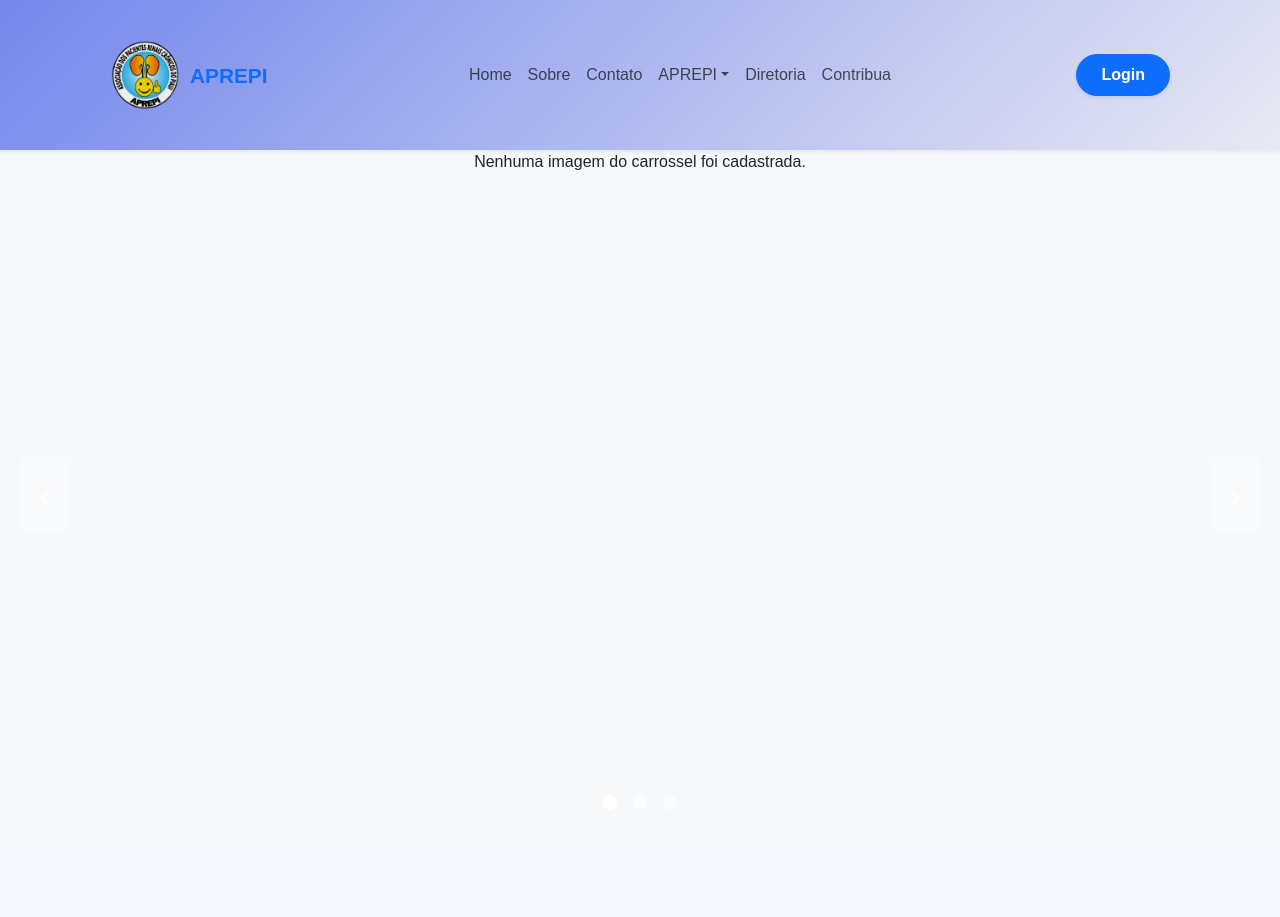
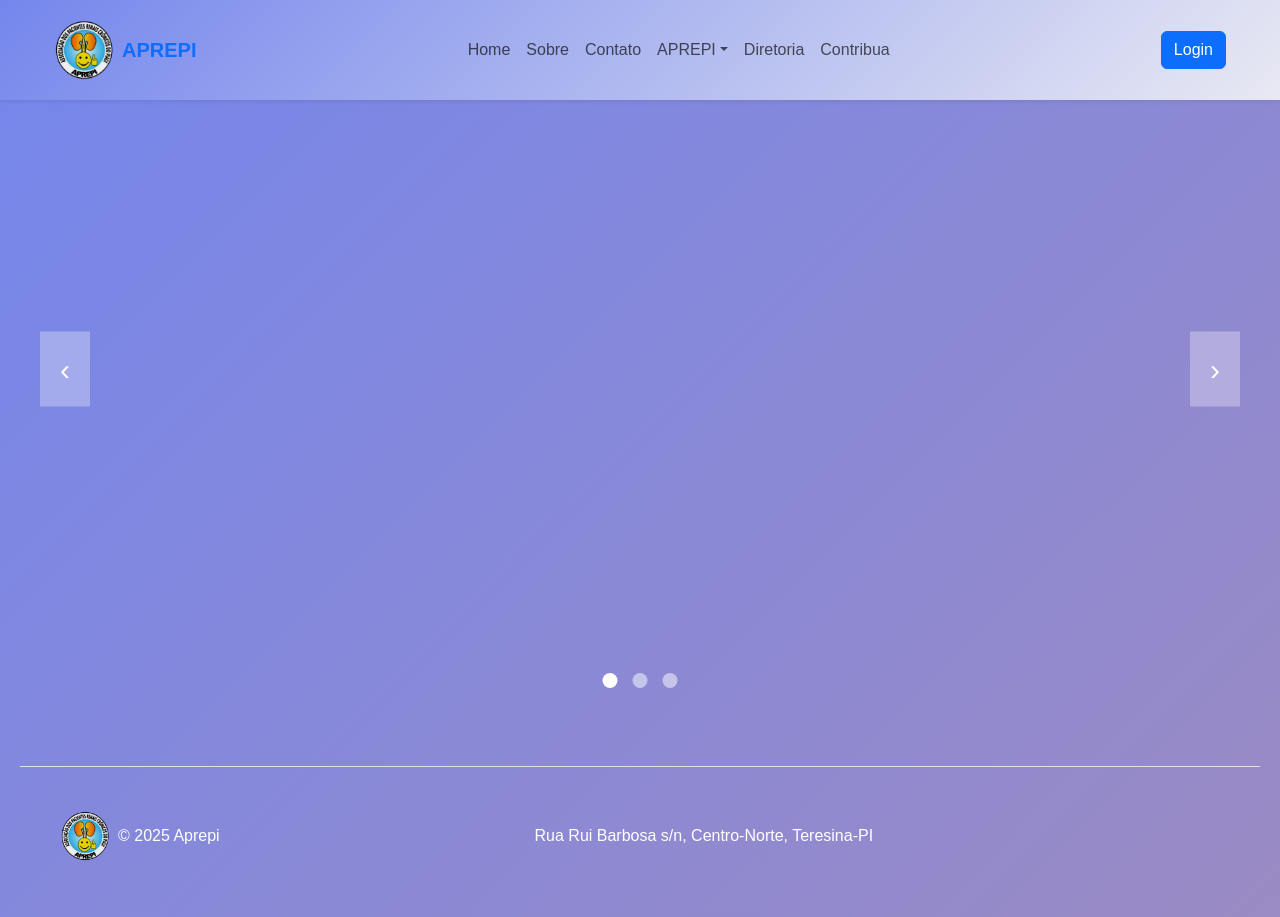
Before and after one commit to Nunnes11/Associacao-Aprepi, a Django app: page / in a window 1280 px wide. Before the commit the page ends 170 px from the top, so only its background shows below. Run offline with Django 5.2, Linux system fonts and the light colour scheme; data that the repository does not hold is empty; some libraries are stand-ins or nearby versions.

Commit message:
atualização

```diff
--- a/Associacao/settings.py
+++ b/Associacao/settings.py
@@ -135,6 +135,10 @@
         'PASSWORD': os.getenv('DB_PASSWORD'),
         'HOST': os.getenv('DB_HOST'),
         'PORT': int(os.getenv('DB_PORT', 3306)),
+        'OPTIONS': {
+            'charset': 'utf8mb4',
+            'init_command': "SET NAMES 'utf8mb4'",
+        },
     }
 }
 
--- a/aprepi/templates/aprepi/base.html
+++ b/aprepi/templates/aprepi/base.html
@@ -9,6 +9,7 @@
     <link href="{% static 'bootstrap/css/bootstrap.min.css' %}" rel="stylesheet">
     <link href="{% static 'css/style_home.css' %}" rel="stylesheet">
     <link href="{% static 'css/style_site.css' %}" rel="stylesheet">
+    <link href="{% static 'css/style_about.css' %}" rel="stylesheet">
 
     <link rel="icon" href="{% static 'favicon/favicon.ico' %}" type="image/x-icon">
 
@@ -18,11 +19,15 @@
     <!--Incluir o MENU-->
     {% include 'aprepi/menu_home.html' %}
 
-    <div>
+    <div class="page-wrapper">
+        <main class="main-content">
+            {% block content %}
+            {% endblock content %}
+        </main>
 
-    {% block content %}
-    {% endblock content %}
-
+        <footer class="page-footer">
+            {% include 'aprepi/footer.html' %}
+        </footer>
     </div>
 
     <script src="{% static 'bootstrap/js/bootstrap.bundle.min.js' %}"></script>
--- a/aprepi/templates/aprepi/footer.html
+++ b/aprepi/templates/aprepi/footer.html
@@ -1,8 +1,7 @@
 {% load static %}
 
-<div class="container">
-  <footer class="footer bg-page text-white pt-4 pb-3 mt-5 border-top">
-    <div class="footer-content container d-flex flex-wrap justify-content-between align-items-center">
+<footer class="footer bg-page text-white pt-4 pb-3 mt-5 border-top w-100">
+  <div class="footer-content container d-flex flex-wrap justify-content-between align-items-center">
 
       <!-- Logo + Direitos -->
       <div class="d-flex align-items-center">
@@ -27,6 +26,5 @@
         </a>
       </div>
 
-    </div>
-  </footer>
-</div>
+  </div>
+</footer>
--- a/aprepi/templates/aprepi/home.html
+++ b/aprepi/templates/aprepi/home.html
@@ -2,18 +2,17 @@
 {% load static %}
 
 {% block content %}
-
-<!-- Carousel -->
+<section class="home-hero">
   <div class="carousel-container">
     {% if carousel %}
     <div class="carousel-slide active">
-    <img src="{{ carousel.image1.url }}" alt="Imagem 1" />
+      <img src="{{ carousel.image1.url }}" alt="Imagem 1" class="img-fluid w-100" />
     </div>
     <div class="carousel-slide">
-    <img src="{{ carousel.image2.url }}" alt="Imagem 2" />
+      <img src="{{ carousel.image2.url }}" alt="Imagem 2" class="img-fluid w-100" />
     </div>
     <div class="carousel-slide">
-    <img src="{{ carousel.image3.url }}" alt="Imagem 3" />
+      <img src="{{ carousel.image3.url }}" alt="Imagem 3" class="img-fluid w-100" />
     </div>
     {% else %}
     <p class="text-center">Nenhuma imagem do carrossel foi cadastrada.</p>
@@ -30,5 +29,5 @@
       <span class="carousel-dot" onclick="currentSlide(3)"></span>
     </div>
   </div>
-
+</section>
 {% endblock content %}
--- a/aprepi/templates/aprepi/menu_home.html
+++ b/aprepi/templates/aprepi/menu_home.html
@@ -1,18 +1,16 @@
-
 {% load static %}
 
-
-<nav class="navbar navbar-expand-lg navbar-light bg-light shadow-sm" style="min-height: 70px;">
-    <div class="container" style="max-width: 1100px;">
+<nav class="navbar navbar-expand-lg navbar-light bg-light shadow-sm fixed-top">
+    <div class="container-fluid px-4">
         <a class="navbar-brand d-flex align-items-center" href="{% url 'home' %}">
-            <img src="{% static 'logo/logo.png' %}" style="width: 70px; margin-right: 10px;">
-            <span class="fw-bold text-primary" style="font-size: 1.3rem;">APREPI</span>
+            <img src="{% static 'logo/logo.png' %}" alt="APREPI" width="60" height="60" class="d-inline-block align-top me-2">
+            <span class="fw-bold text-primary">APREPI</span>
         </a>
-        <button class="navbar-toggler" type="button" data-bs-toggle="collapse" data-bs-target="#navbarSupportedContent" aria-controls="navbarSupportedContent" aria-expanded="false" aria-label="Toggle navigation">
+        <button class="navbar-toggler" type="button" data-bs-toggle="collapse" data-bs-target="#navbarNav" aria-controls="navbarNav" aria-expanded="false" aria-label="Toggle navigation">
             <span class="navbar-toggler-icon"></span>
         </button>
-        <div class="collapse navbar-collapse justify-content-between" id="navbarSupportedContent">
-            <ul class="navbar-nav mb-2 mb-lg-0 mx-auto">
+        <div class="collapse navbar-collapse justify-content-center" id="navbarNav">
+            <ul class="navbar-nav mx-auto mb-2 mb-lg-0">
                 <li class="nav-item"><a class="nav-link" href="{% url 'home' %}">Home</a></li>
                 <li class="nav-item"><a class="nav-link" href="{% url 'about' %}">Sobre</a></li>
                 <li class="nav-item"><a class="nav-link" href="{% url 'contact' %}">Contato</a></li>
@@ -28,7 +26,7 @@
                 <li class="nav-item"><a class="nav-link" href="{% url 'director' %}">Diretoria</a></li>
                 <li class="nav-item"><a class="nav-link" href="{% url 'contribute' %}">Contribua</a></li>
             </ul>
-            <a class="btn btn-primary rounded-pill px-4 py-2 fw-bold shadow-sm" href="/admin/" style="font-size: 1rem;">Login</a>
+            <a href="/admin/" class="btn btn-primary ms-lg-3">Login</a>
         </div>
     </div>
 </nav>
--- a/aprepi/views.py
+++ b/aprepi/views.py
@@ -81,12 +81,23 @@
     news = Recent_News.objects.all().order_by('-created_at')[:4]
     testimonials = Testimonials.objects.all().order_by('-id')[:4]
 
+    carousel = Carousel.objects.first()
+    carousel_images = []
+    if carousel:
+        for index, image in enumerate([carousel.image1, carousel.image2, carousel.image3], start=1):
+            if image:
+                carousel_images.append({
+                    'url': image.url,
+                    'alt': f'Imagem {index} do carrossel'
+                })
+
     return render(request, 'aprepi/reception_page.html', {
         'user_name': first_name,
         'user_avatar_url': avatar_url,
         'news': news,
         'testimonials': testimonials,
         'current_user': user,
+        'carousel_images': carousel_images,
     })
 
 #-------------------------NAVBAR------------------------#
--- a/static/css/style_home.css
+++ b/static/css/style_home.css
@@ -7,6 +7,19 @@
 
 body {
     font-family: Arial, sans-serif;
+}
+
+/* Layout geral */
+.page-wrapper {
+    width: 100%;
+}
+
+.main-content {
+    width: 100%;
+}
+
+.page-footer {
+    width: 100%;
 }
 
 /* Header/Navbar */
@@ -90,21 +103,24 @@
 }
 
 /* Carousel */
+.home-hero {
+    width: 100%;
+    margin-top: 0;
+
 .carousel-container {
     position: relative;
     width: 100%;
-    height: calc(100vh - 110px);
+    min-height: 320px;
+    /* altura em função da largura, mantêm proporção da arte */
+    aspect-ratio: 16 / 9;
     overflow: hidden;
 }
 
 .carousel-slide {
     position: absolute;
-    top: 0;
-    left: 0;
-    width: 100%;
-    height: 100%;
+    inset: 0;
     opacity: 0;
-    transition: opacity 0.5s ease-in-out;
+    transition: opacity 0.6s ease-in-out;
 }
 
 .carousel-slide.active {
@@ -114,8 +130,7 @@
 .carousel-slide img {
     width: 100%;
     height: 100%;
-    object-fit: cover;
-    opacity: 0.8;
+    object-fit: contain; /* mostra o banner inteiro sem cortar */
 }
 
 .carousel-content {
```
Also changed, not shown: aprepi/templates/aprepi/reception_page.html (+31 -0 lines), static/css/style_reception_page.css (+12 -0 lines). Lines whose indentation alone changed are shown as unchanged.
